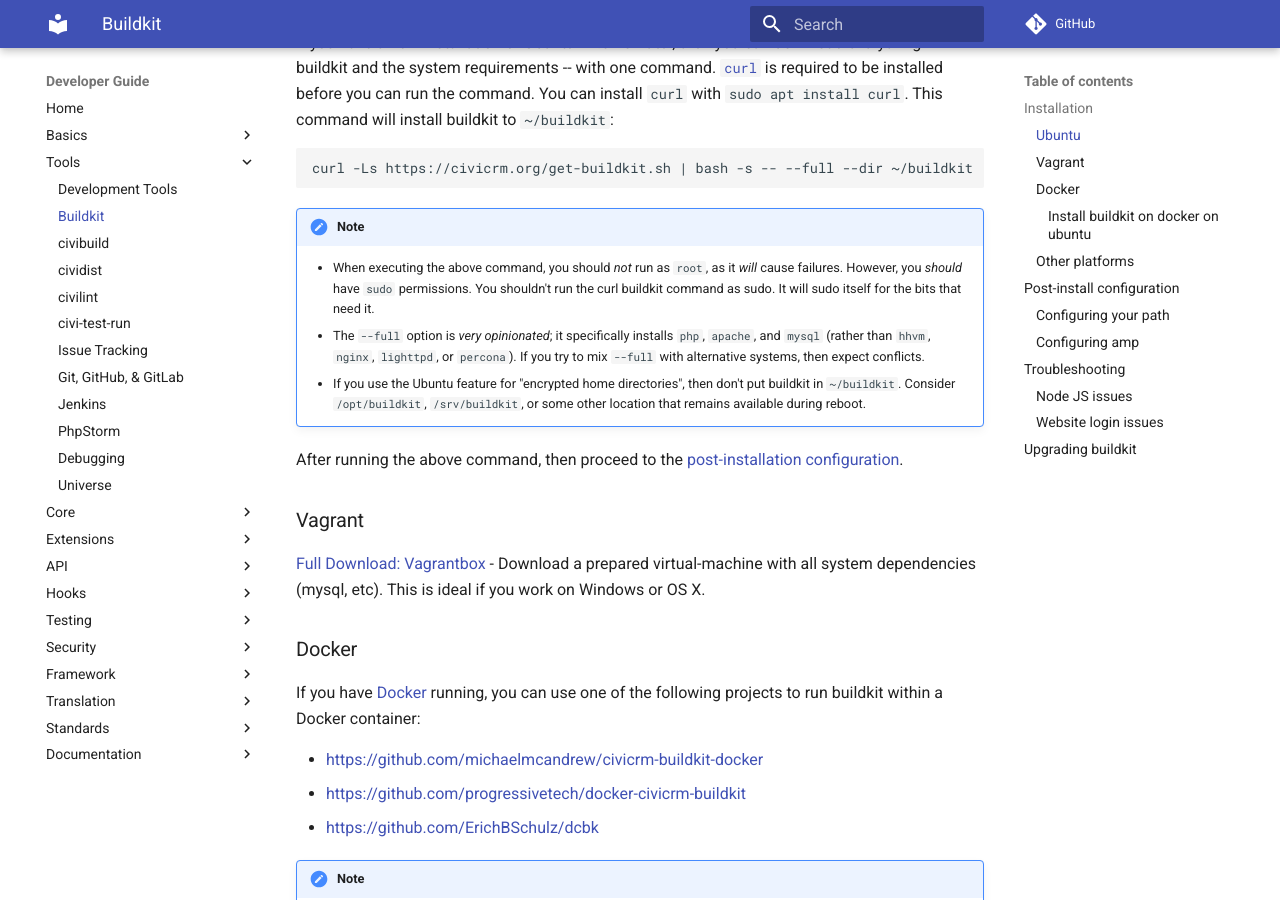
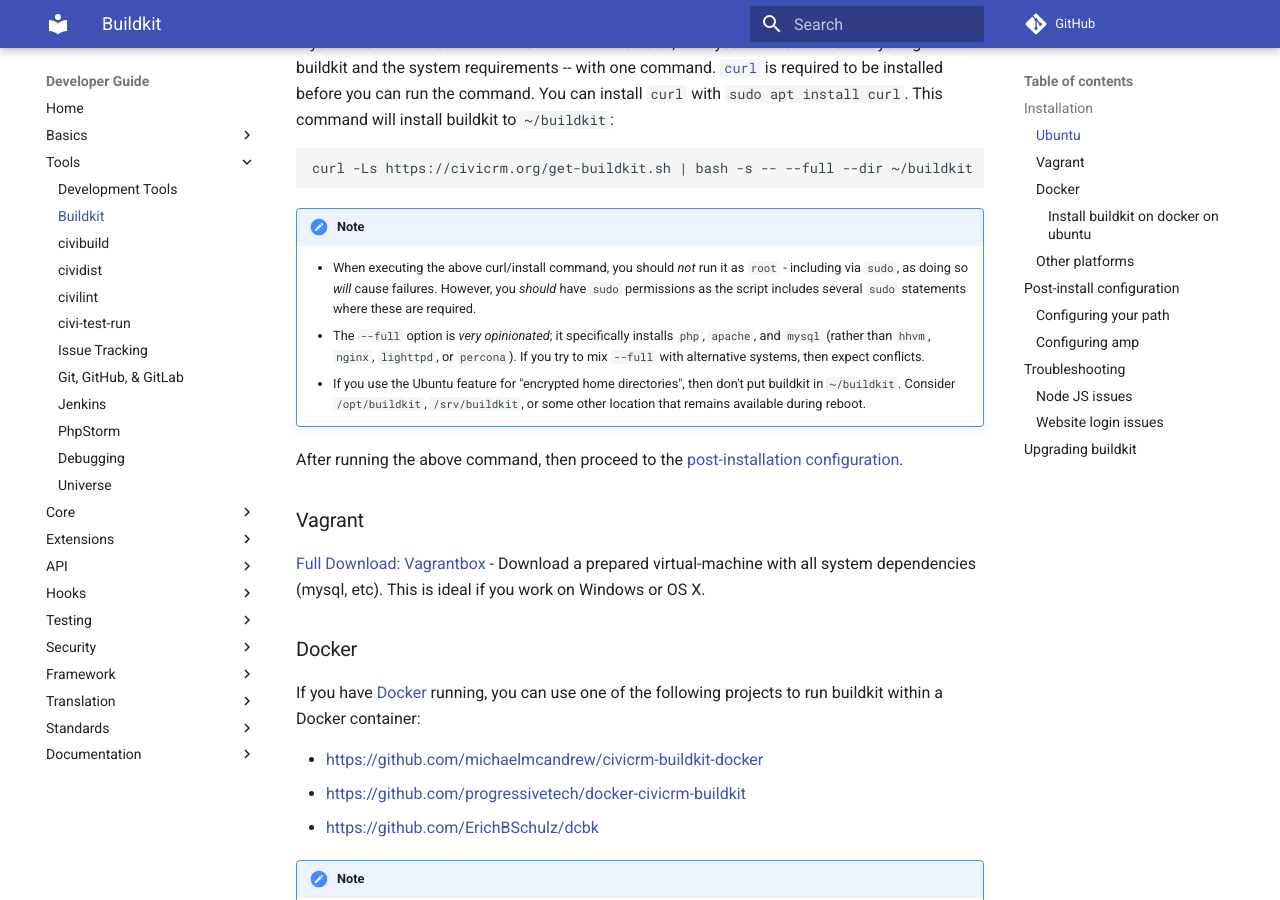
Before and after one commit to civicrm/civicrm-dev-docs, an MkDocs documentation site: the page built from docs/tools/buildkit.md, in a window 1280 px wide and 900 px high, scrolled down 498 px. Built offline with MkDocs 1.6.1 and Material for MkDocs 9.7.7, drawn with Linux system fonts in a browser that asks for light colours; comment, search, counter and statistics services are not loaded; old or Windows-style settings are respelled for this version of MkDocs.

Commit message:
Update docs/tools/buildkit.md
Co-Authored-By: Mikey O'Toole <mikey@mjco.uk>

```diff
--- a/docs/tools/buildkit.md
+++ b/docs/tools/buildkit.md
@@ -19,7 +19,7 @@
 
 !!! note
 
-    * When executing the above command, you should *not* run as `root`, as it *will* cause failures. However, you *should*     have `sudo` permissions. You shouldn't run the curl buildkit command as sudo. It will sudo itself for the bits that need it.
+    * When executing the above curl/install command, you should *not* run it as `root` - including via `sudo`, as doing so *will* cause failures. However, you *should* have `sudo` permissions as the script includes several `sudo` statements where these are required.
     * The `--full` option is *very opinionated*; it specifically installs `php`, `apache`, and `mysql` (rather than `hhvm`, `nginx`, `lighttpd`, or `percona`). If you try to mix `--full` with alternative systems, then expect conflicts.
     * If you use the Ubuntu feature for "encrypted home directories", then don't put buildkit in `~/buildkit`. Consider `/opt/buildkit`, `/srv/buildkit`, or some other location that remains available during reboot.
 
```
